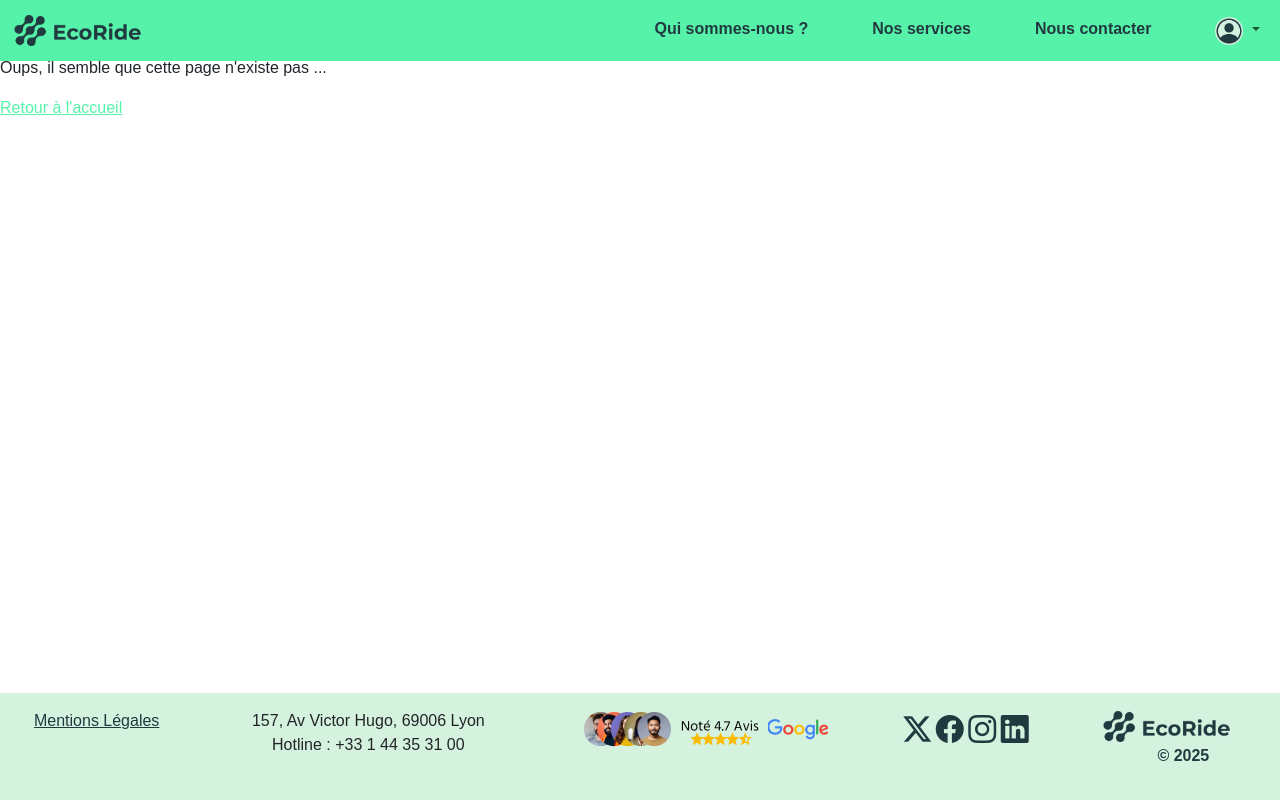
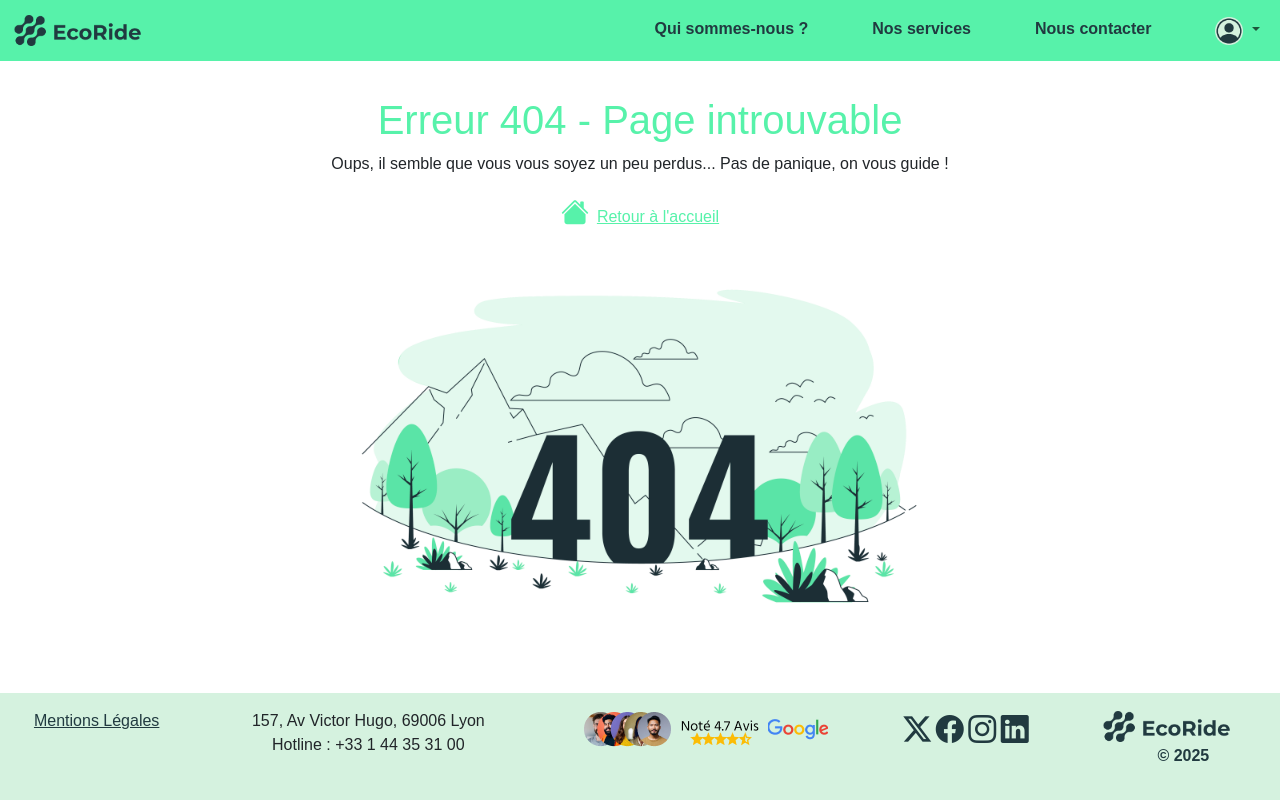
Before and after one commit to Sebba2387/EcoRide, a PHP site: page /EcoRide/index.php?page=404 in a window 1280 px wide. Run offline with PHP 8.4, Linux system fonts and the light colour scheme; some libraries are stand-ins or nearby versions; some web fonts are replaced.

Commit message:
Front_Ajustement_Design_404

```diff
--- a/views/404.php
+++ b/views/404.php
@@ -1,5 +1,11 @@
-<div>
-    <h1> 404 - Page introuvable</h1>
-    <p>Oups, il semble que cette page n'existe pas ...</p>
-    <p><a href="/">Retour à l'accueil</a></p>
+<div class="container mt-5">
+    <div class="my-4 text-center mt-5">
+        <h1 class="text-primary"> Erreur 404 - Page introuvable</h1>
+        <p>Oups, il semble que vous vous soyez un peu perdus... Pas de panique, on vous guide !</p>
+        <p><a href="/"><i class="bi bi-house-fill fs-3" style="margin-right: 8px;"></i>Retour à l'accueil</a></p>
+    </div>
+
+    <div class="container-fluid text-center mt-2">
+        <img src="images/img_404.jpg" alt="Image centrée" class="img-fluid" style="max-width: 100%; max-height: 400px;">
+    </div>
 </div>
```
Also changed, not shown: Readme.md.
